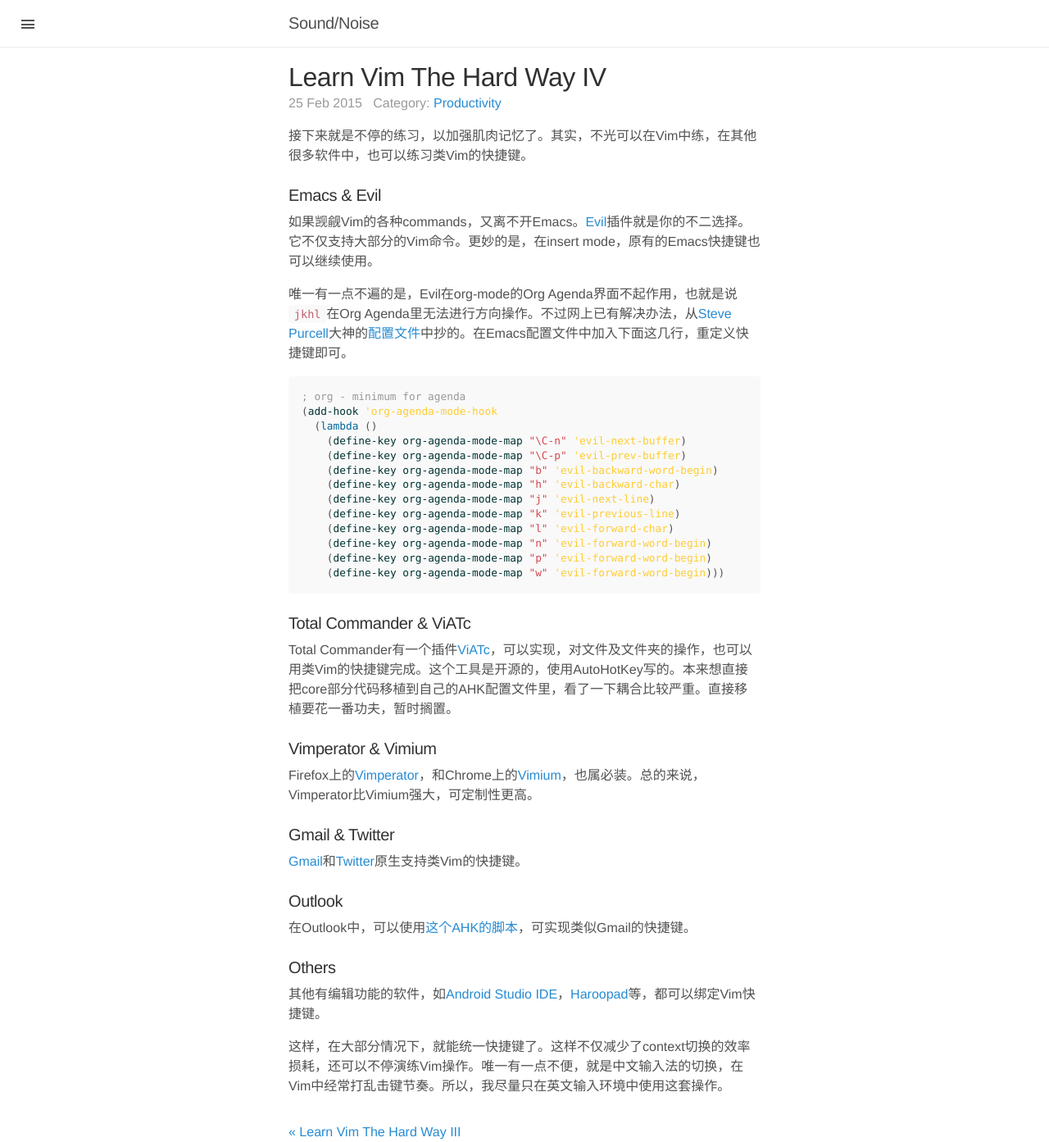
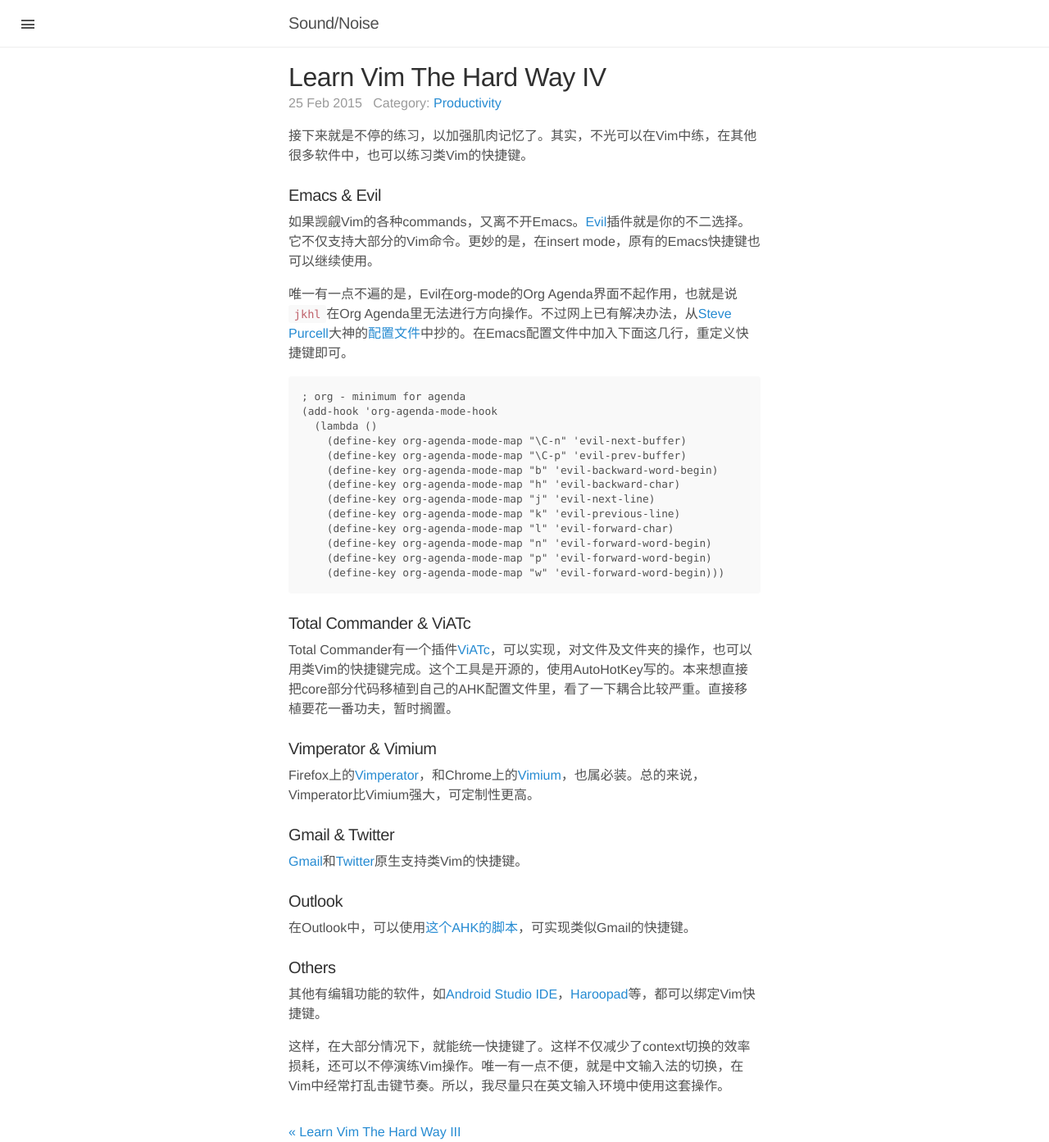
Before and after one commit to happybit/happybit.github.io, a Jekyll site: the page built from _posts/2015-02-25-learn-vim-the-hard-way-iv.markdown, in a window 1280 px wide. Shown: the whole page at 82% size. Built offline with Jekyll 4.4.1, drawn with Linux system fonts in a browser that asks for light colours; comment, search, counter and statistics services are not loaded.

Commit message:
minor correction

````diff
--- a/_posts/2015-02-25-learn-vim-the-hard-way-iv.markdown
+++ b/_posts/2015-02-25-learn-vim-the-hard-way-iv.markdown
@@ -16,7 +16,7 @@
 
 唯一有一点不遍的是，Evil在org-mode的Org Agenda界面不起作用，也就是说`jkhl`在Org Agenda里无法进行方向操作。不过网上已有解决办法，从[Steve Purcell](http://www.sanityinc.com/)大神的[配置文件](https://github.com/purcell/emacs.d)中抄的。在Emacs配置文件中加入下面这几行，重定义快捷键即可。
 
-```lisp
+```
 ; org - minimum for agenda
 (add-hook 'org-agenda-mode-hook
   (lambda ()
````
